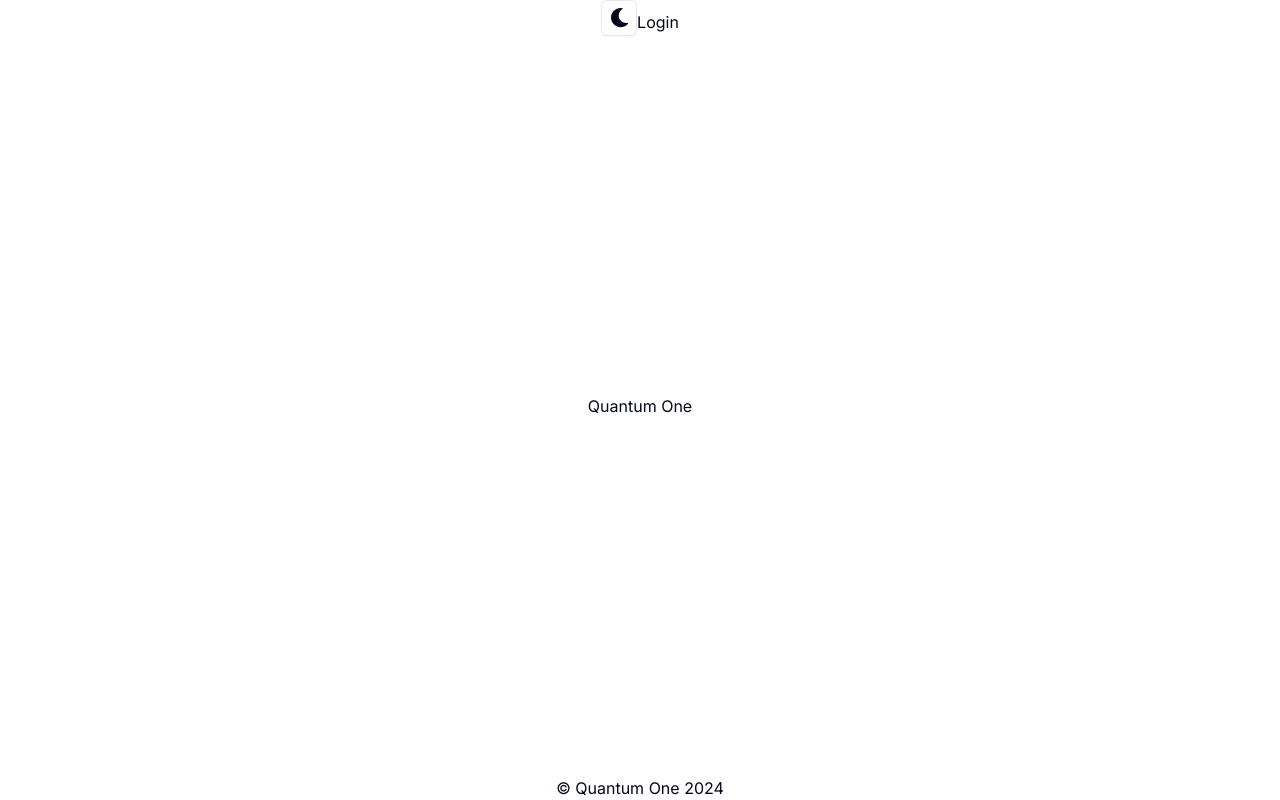
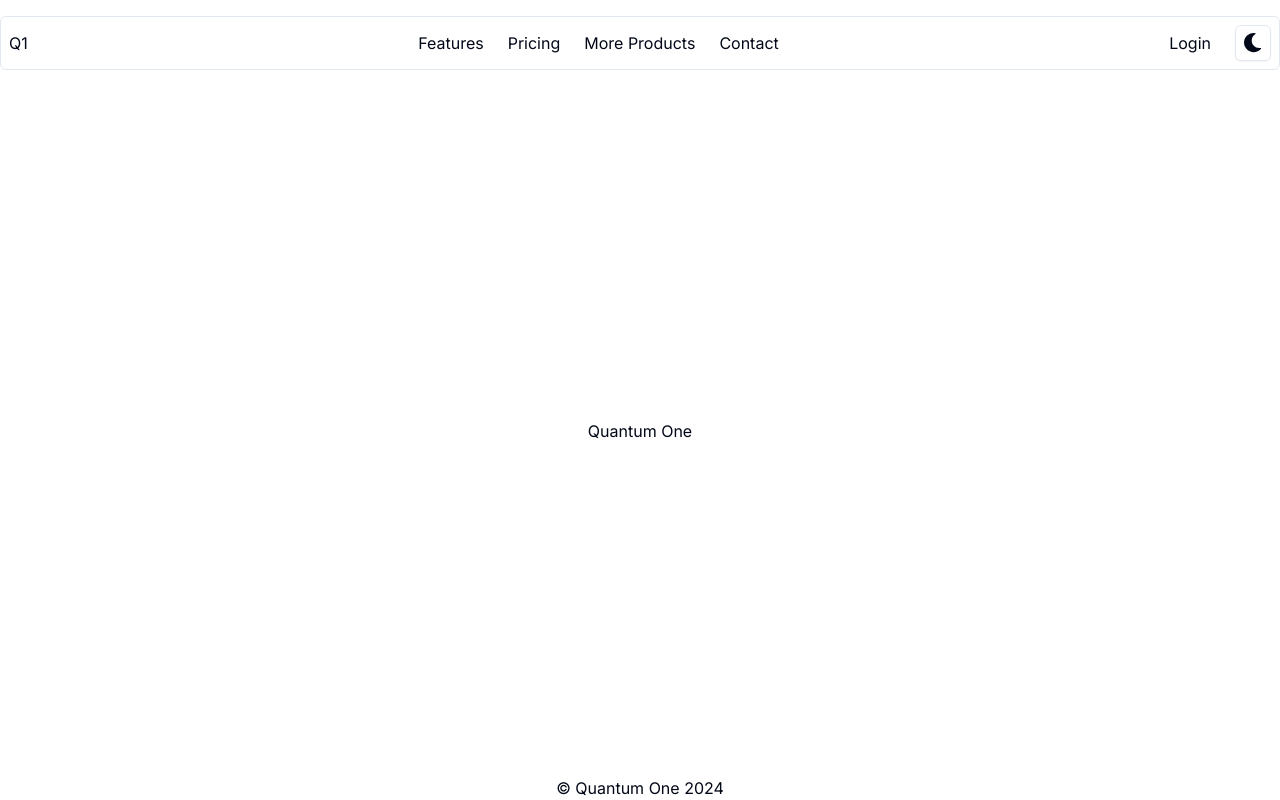
Before and after one commit to yashvdhakad/quantum-one, a Next.js app: page / in a window 1280 px wide. Built offline with nearby package versions, Linux system fonts and the light colour scheme.

Commit message:
feat: navbar added

```diff
--- a/src/app/login/page.tsx
+++ b/src/app/login/page.tsx
@@ -2,7 +2,7 @@ import { Input } from "@/components/ui/input";
 import { Button } from "@/components/ui/button";
 import { FaGithub, FaGoogle } from "react-icons/fa";
 import Image from "next/image";
-import bg from "@/app/assets/x.gif";
+import bg from "@/assets/x.gif";
 
 const page = () => {
   return (
@@ -43,6 +43,10 @@ const page = () => {
             <FaGithub /> &nbsp; Github
           </Button>
         </div>
+        <p className="w-1/2 text-sm text-muted-foreground text-center">
+          By clicking continue, you agree to our Terms of Service and Privacy
+          Policy.
+        </p>
       </section>
     </main>
   );
--- a/src/app/page.tsx
+++ b/src/app/page.tsx
@@ -1,15 +1,5 @@
 "use client";
 
-import {
-  NavigationMenu,
-  NavigationMenuContent,
-  NavigationMenuIndicator,
-  NavigationMenuItem,
-  NavigationMenuLink,
-  NavigationMenuList,
-  NavigationMenuTrigger,
-  NavigationMenuViewport,
-} from "@/components/ui/navigation-menu";
 import { useTheme } from "next-themes";
 import { Button } from "@/components/ui/button";
 import {
@@ -24,8 +14,20 @@ import { FaMoon, FaSun } from "react-icons/fa";
 export default function Page() {
   const { setTheme } = useTheme();
   return (
-    <main className="h-screen flex flex-col justify-between items-center">
-      <section>
+    <main className="w-full h-screen flex flex-col justify-between items-center">
+      <section className="w-full m-4">
+        <nav className="p-2 flex justify-between items-center border rounded-md bg-slate-50/5 backdrop-blur">
+          <div>Q1</div>
+          <ul className="flex gap-6">
+            <li><Link href="/login">Features</Link></li>
+            <li><Link href="/login">Pricing</Link></li>
+            <li><Link href="/login">More Products</Link></li>
+            <li><Link href="/login">Contact</Link></li>
+          </ul>
+          <div className="flex justify-center items-center gap-6">
+            <div>
+              <Link href="/login">Login</Link>
+            </div>
             <DropdownMenu>
               <DropdownMenuTrigger asChild>
                 <Button variant="outline" size="icon">
@@ -46,10 +48,10 @@ export default function Page() {
                 </DropdownMenuItem>
               </DropdownMenuContent>
             </DropdownMenu>
-        <Link href="/login">Login</Link>
+          </div>
+        </nav>
       </section>
       <section>
-
         <h1>Quantum One</h1>
       </section>
       <section>&copy; Quantum One 2024</section>
```
Also changed, not shown: 1 other file (tests, documents, lock files or other folders). Lines whose indentation alone changed are shown as unchanged.
